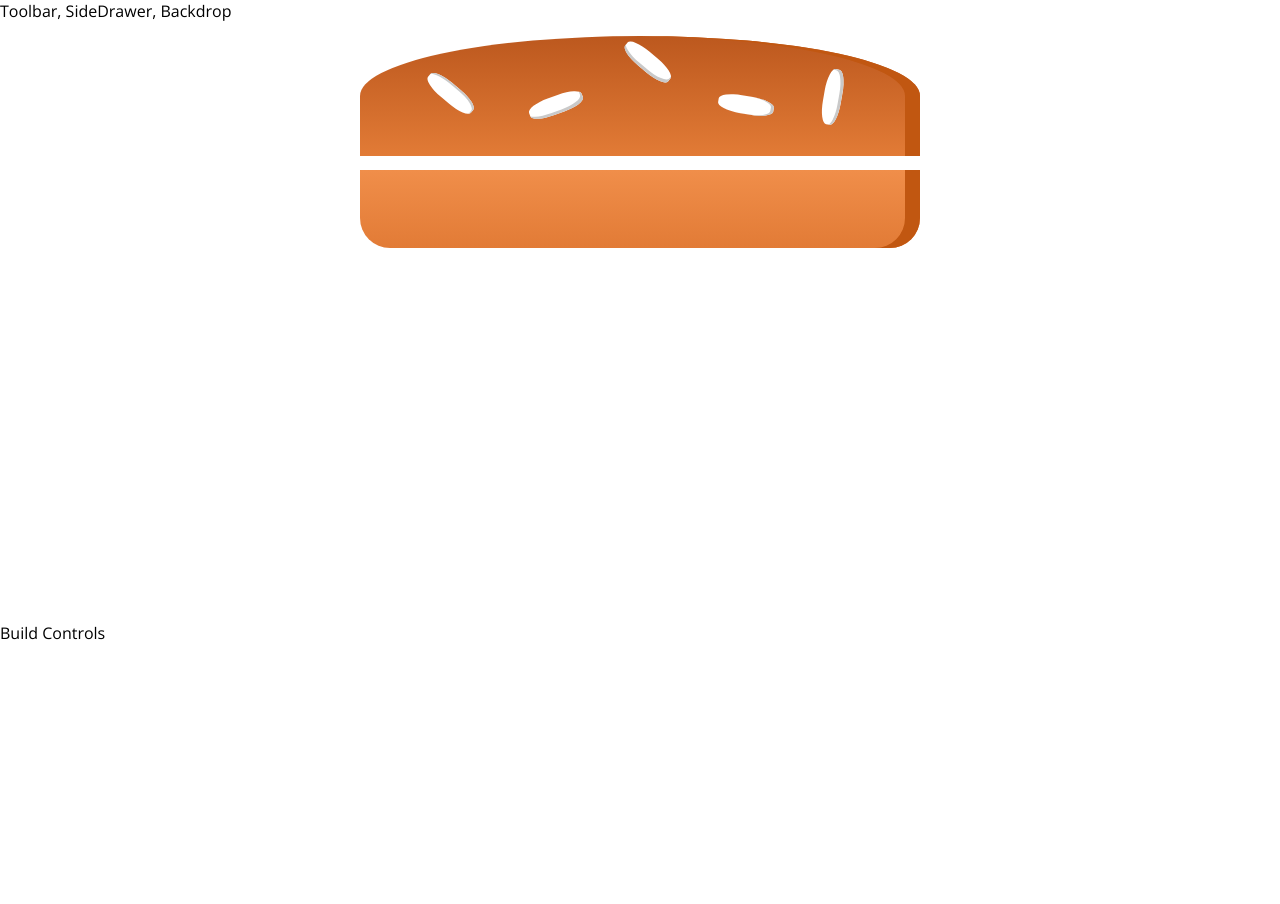
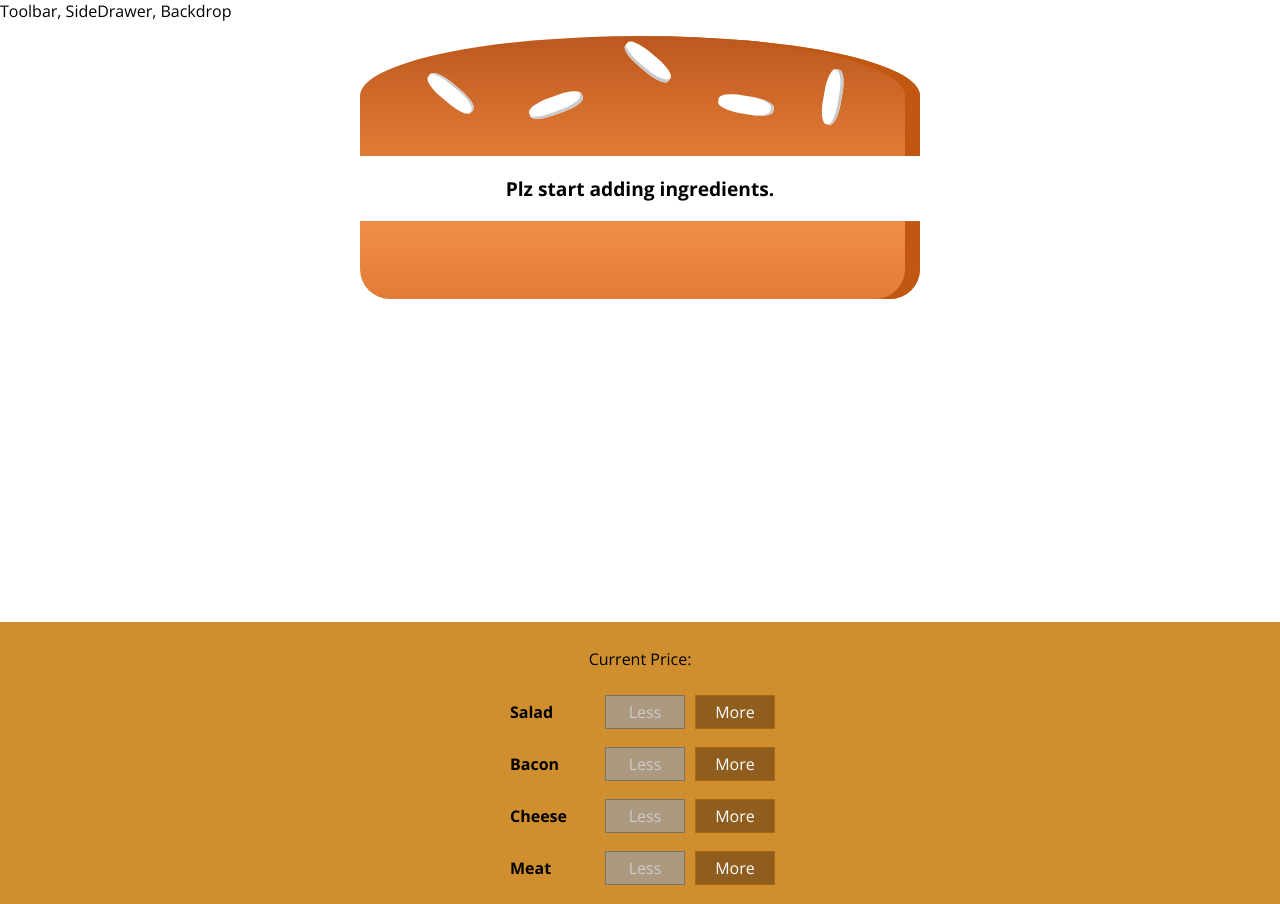
Before and after one commit to lpatmo/udemy-class-burger-builder-reactJS, a React app: page / in a window 1280 px wide. Before the commit the page ends 800 px from the top, so only its background shows below. Built offline with nearby package versions, Linux system fonts and the light colour scheme.

Commit message:
section 8

```diff
--- /dev/null
+++ b/src/components/Burger/BuildControls/BuildControl/BuildControl.js
@@ -0,0 +1,12 @@
+import React from 'react';
+import classes from './BuildControl.module.css';
+
+const buildControl = (props) => (
+  <div className={classes.BuildControl}>
+    <div className={classes.Label}>{props.label}</div>
+    <button className={classes.Less} onClick={props.removed} disabled={props.disabled}>Less</button>
+    <button className={classes.More} onClick={props.added}>More</button>
+  </div>
+);
+
+export default buildControl;
--- /dev/null
+++ b/src/components/Burger/BuildControls/BuildControl/BuildControl.module.css
@@ -0,0 +1,56 @@
+.BuildControl {
+    display: flex;
+    justify-content: space-between;
+    align-items: center;
+    margin: 5px 0;
+}
+
+.BuildControl button {
+    display: block;
+    font: inherit;
+    padding: 5px;
+    margin: 0 5px;
+    width: 80px;
+    border: 1px solid #AA6817;
+    cursor: pointer;
+    outline: none;
+}
+
+.BuildControl button:disabled {
+    background-color: #AC9980;
+    border: 1px solid #7E7365;
+    color: #ccc;
+    cursor: default;
+}
+
+.BuildControl button:hover:disabled {
+    background-color: #AC9980;
+    color: #ccc;
+    cursor: not-allowed;
+}
+
+.Label {
+    padding: 10px;
+    font-weight: bold;
+    width: 80px;
+}
+
+.BuildControl .Less {
+    background-color: #D39952;
+    color: white;
+}
+
+.BuildControl .More {
+    background-color: #8F5E1E;
+    color: white;
+}
+
+.BuildControl .Less:hover, .BuildControl .Less:active {
+    background-color: #DAA972;
+    color: white;
+}
+
+.BuildControl .More:hover,.BuildControl .More:active {
+    background-color: #99703F;
+    color: white;
+}
--- /dev/null
+++ b/src/components/Burger/BuildControls/BuildControls.js
@@ -0,0 +1,28 @@
+import React from 'react';
+
+import classes from './BuildControls.module.css';
+import BuildControl from './BuildControl/BuildControl';
+
+const controls = [
+    {label: 'Salad', type: 'salad'},
+    {label: 'Bacon', type: 'bacon'},
+    {label: 'Cheese', type: 'cheese'},
+    {label: 'Meat', type: 'meat'},
+];
+
+const buildControls = (props) => (
+  <div className={classes.BuildControls}>
+    <p>Current Price: {props.totalPrice}</p>
+    {controls.map(ctrl => {
+      return <BuildControl
+        key={ctrl.label}
+        label={ctrl.label}
+        added={() => props.ingredientAdded(ctrl.type)}
+        removed={() => props.ingredientRemoved(ctrl.type)}
+        disabled={props.disabled[ctrl.type]}
+      />
+    })}
+  </div>
+);
+
+export default buildControls;
--- /dev/null
+++ b/src/components/Burger/BuildControls/BuildControls.module.css
@@ -0,0 +1,10 @@
+.BuildControls {
+  width: 100%;
+  background-color: #CF8F2E;
+  display: flex;
+  flex-flow: column;
+  align-items: center;
+  box-shadow: 0 2px 1px $ccc;
+  margin: auto;
+  padding: 10px 0;
+}
--- a/src/components/Burger/Burger.js
+++ b/src/components/Burger/Burger.js
@@ -3,15 +3,20 @@
 import BurgerIngredient from './BurgerIngredient/BurgerIngredient';
 
 const burger = (props) => {
-  const transformedIngredients = Object.keys(props.ingredients)
+  let transformedIngredients = Object.keys(props.ingredients)
     .map(igKey => {
       return [...Array(props.ingredients[igKey])].map((_, i) => {
         return <BurgerIngredient key={igKey+i} type={igKey} />
       });
-    });
+    })
+    .reduce((arr, el) => {
+      return arr.concat(el)
+    }, []);
 
   console.log(transformedIngredients);
-
+  if (transformedIngredients.length == 0) {
+    transformedIngredients = <p>Plz start adding ingredients.</p>;
+  }
   return (
     <div className={classes.Burger}>
       <BurgerIngredient type="bread-top" />
--- a/src/containers/BurgerBuilder/BurgerBuilder.js
+++ b/src/containers/BurgerBuilder/BurgerBuilder.js
@@ -1,6 +1,15 @@
 import React, {Component} from 'react';
 import Aux from '../../hoc/Aux';
 import Burger from '../../components/Burger/Burger';
+import BuildControls from '../../components/Burger/BuildControls/BuildControls';
+
+const INGREDIENT_PRICES = {
+  salad: 0.5,
+  cheese: 0.4,
+  meat: 1.3,
+  bacon: 0.7
+};
+
 
 class BurgerBuilder extends Component {
 
@@ -8,21 +17,70 @@
   //   super(props);
   //   this.state = {}
   // }
-
   state = {
     ingredients: {
       salad: 0,
       bacon: 0,
       cheese: 0,
       meat: 0
+    },
+    totalPrice: 4
+  };
+
+  addIngredientHandler = (type) => {
+    const oldCount = this.state.ingredients[type];
+    const updatedCount = oldCount + 1;
+
+    const updatedIngredients = {
+      ...this.state.ingredients
     }
+    updatedIngredients[type] = updatedCount;
+    const priceAddition = INGREDIENT_PRICES[type];
+    const oldPrice = this.state.totalPrice;
+    const newPrice = oldPrice + priceAddition;
+    this.setState({
+      totalPrice: newPrice,
+      ingredients: updatedIngredients,
+    });
+  };
+
+  removeIngredientHandler = (type) => {
+    const oldCount = this.state.ingredients[type];
+    let updatedCount = oldCount - 1;
+
+    const updatedIngredients = {
+      ...this.state.ingredients
+    }
+    if (updatedCount < 0) {
+      updatedCount = 0;
+    }
+    updatedIngredients[type] = updatedCount;
+    const priceRemoved = INGREDIENT_PRICES[type];
+    const oldPrice = this.state.totalPrice;
+    const newPrice = oldPrice - priceRemoved;
+    this.setState({
+      totalPrice: newPrice,
+      ingredients: updatedIngredients,
+    });
   };
 
   render() {
+
+    const disabledInfo = {
+      ...this.state.ingredients
+    };
+    for (let key in disabledInfo) {
+      disabledInfo[key] = disabledInfo[key] <=0
+    }
+
     return (
       <Aux>
         <Burger ingredients={this.state.ingredients} />
-          <div>Build Controls</div>
+        <BuildControls
+          ingredientAdded={this.addIngredientHandler}
+          ingredientRemoved={this.removeIngredientHandler}
+          disabled={disabledInfo}
+        />
       </Aux>
     );
   }
```
Lines whose indentation alone changed are shown as unchanged.
